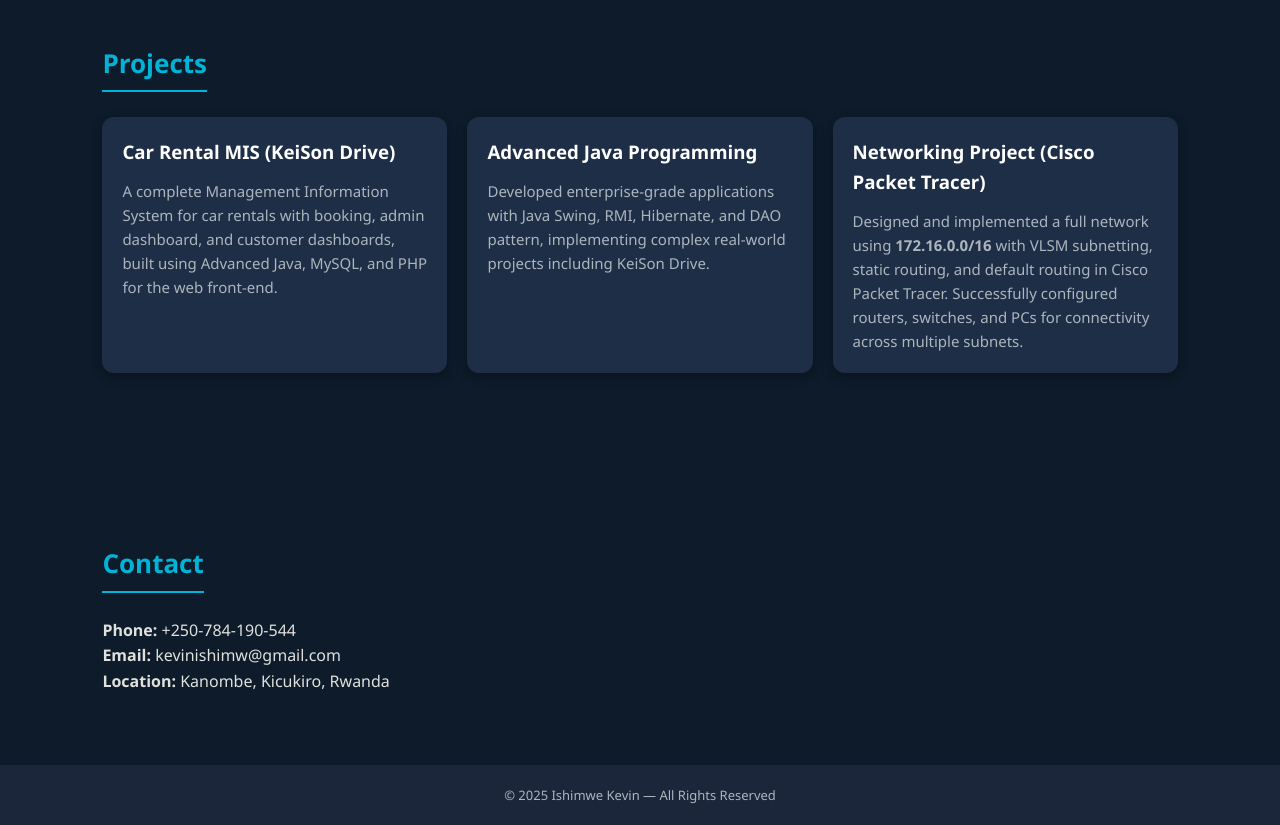
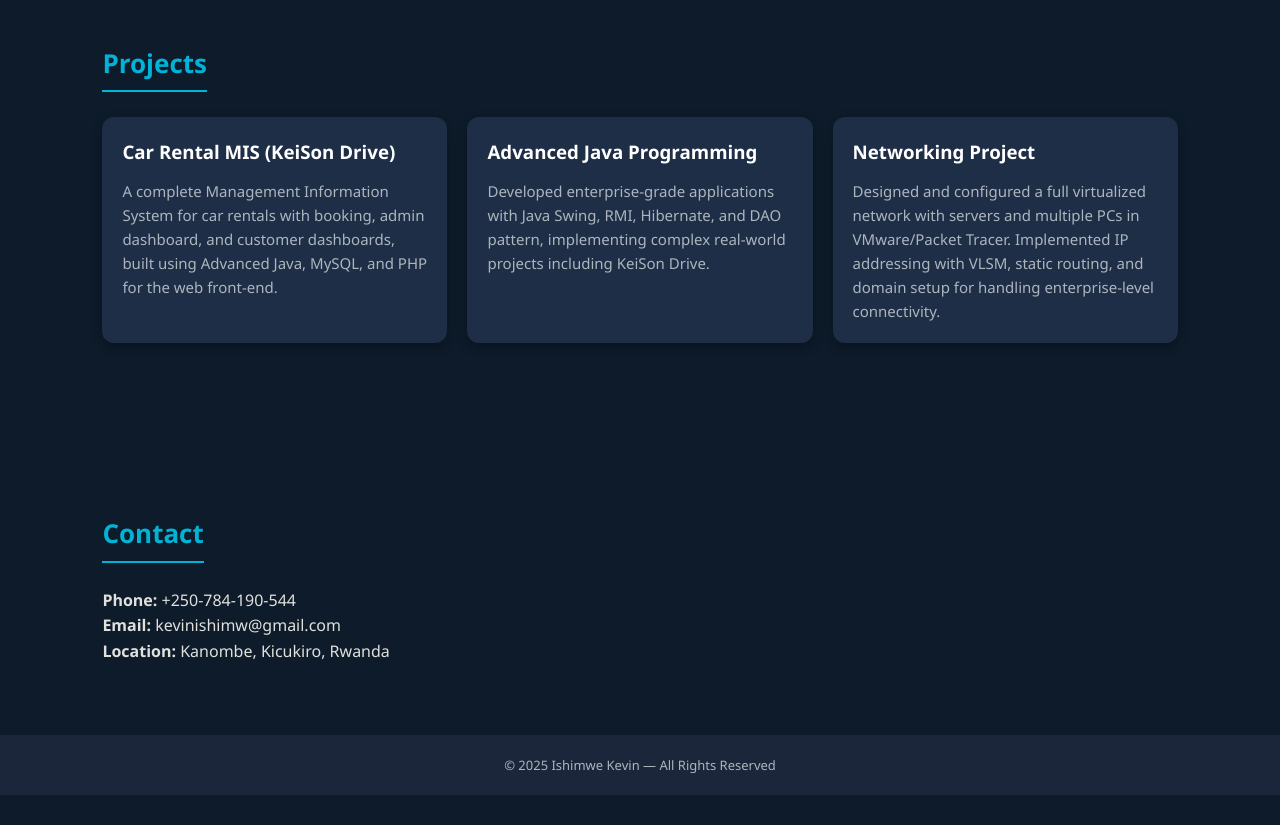
Before and after one commit to keis15/My_Portfolio, a plain HTML site: page index.html in a window 1280 px wide. Shown: the part 1440-2265 px from the top of the page. After the commit the page ends 2235 px from the top, so only its background shows below. Drawn offline with Linux system fonts and the light colour scheme.

Commit message:
Update index.html

```diff
--- a/index.html
+++ b/index.html
@@ -228,8 +228,8 @@
         <p>Developed enterprise-grade applications with Java Swing, RMI, Hibernate, and DAO pattern, implementing complex real-world projects including KeiSon Drive.</p>
       </div>
       <div class="project-card">
-        <h3>Networking Project (Cisco Packet Tracer)</h3>
-        <p>Designed and implemented a full network using <strong>172.16.0.0/16</strong> with VLSM subnetting, static routing, and default routing in Cisco Packet Tracer. Successfully configured routers, switches, and PCs for connectivity across multiple subnets.</p>
+        <h3>Networking Project </h3>
+        <p>Designed and configured a full virtualized network with servers and multiple PCs in VMware/Packet Tracer. Implemented IP addressing with VLSM, static routing, and domain setup for handling enterprise-level connectivity.</p>
       </div>
     </div>
   </section>
```
